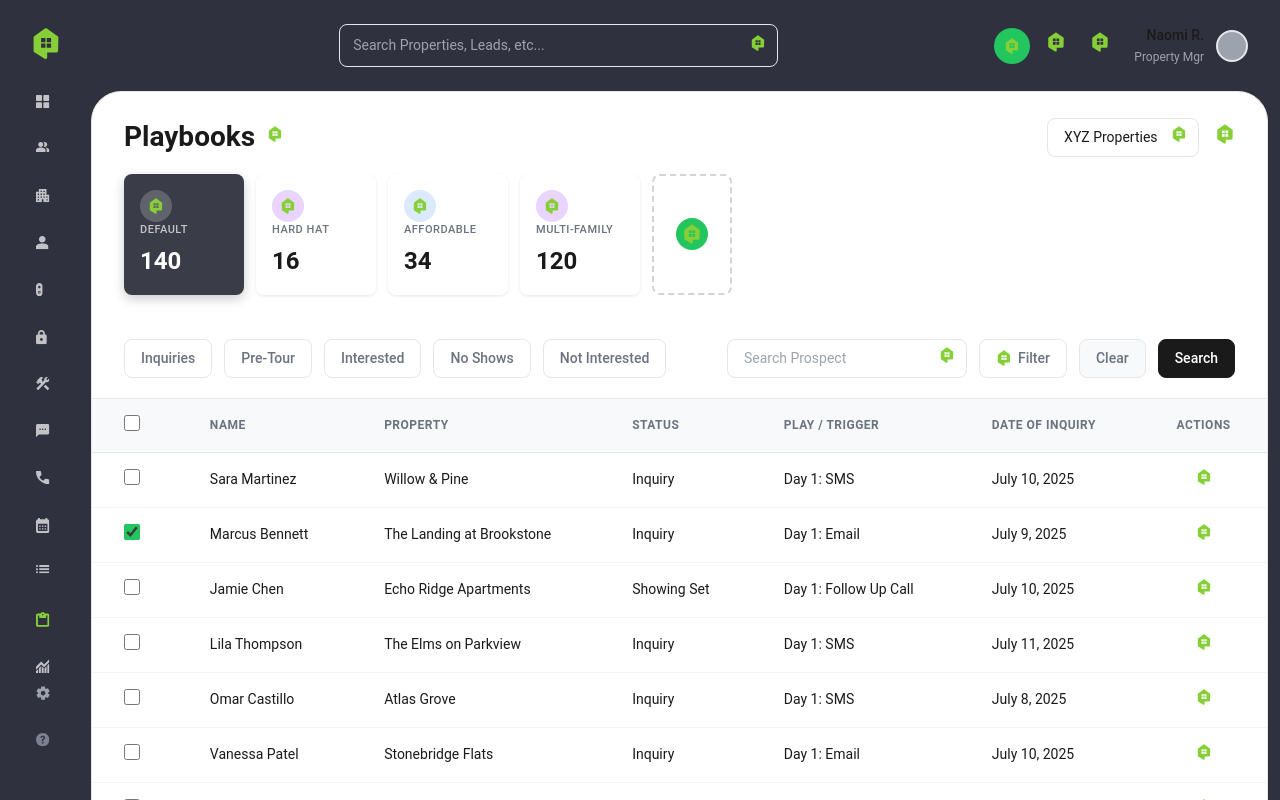
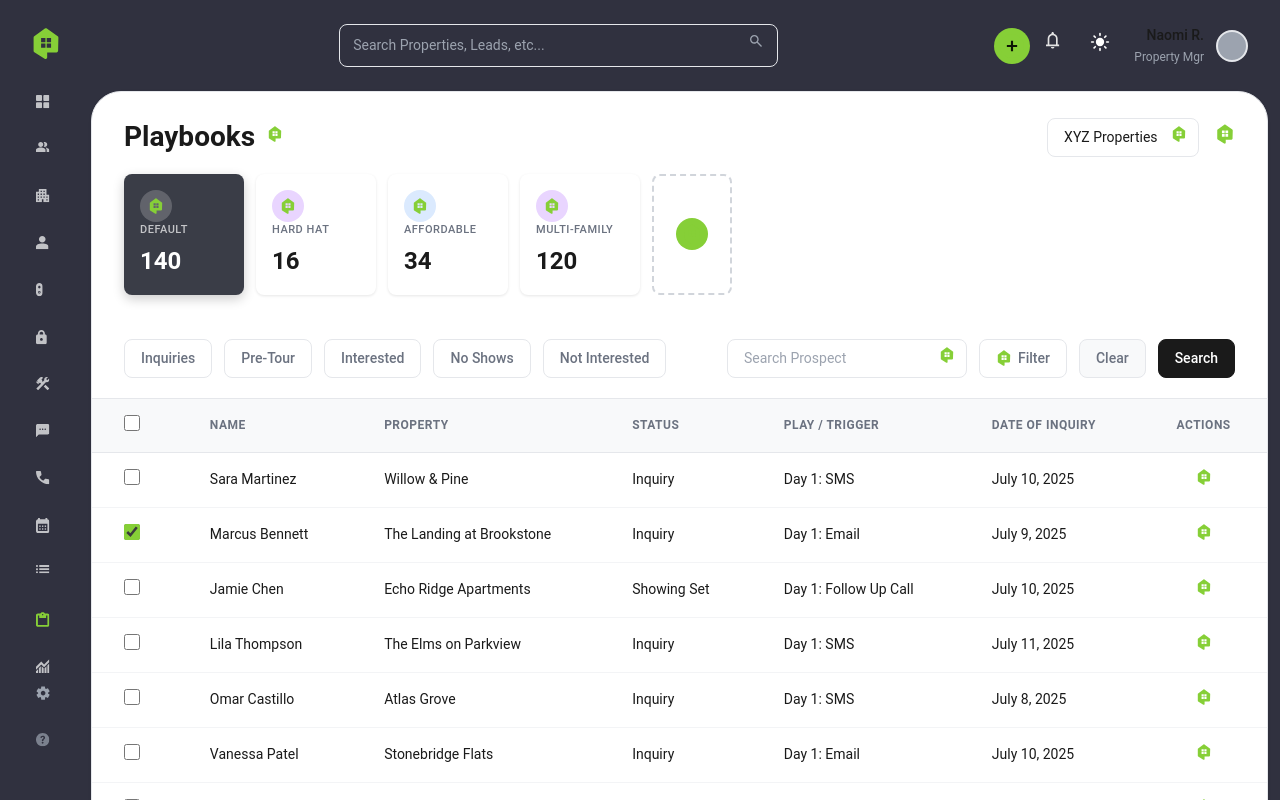
Before and after one commit to AhirwarTarun27/playbook_vue_app, a Vue app: page / in a window 1280 px wide. Built offline with nearby package versions, Linux system fonts and the light colour scheme.

Commit message:
Added more svgs on dashboard

```diff
--- a/src/assets/dashboard.css
+++ b/src/assets/dashboard.css
@@ -1,5 +1,3 @@
-/* Dashboard page styles (replaces Tailwind utilities) */
-
 /* Light theme (default) */
 :root {
   --bg-primary: #ffffff;
@@ -8,8 +6,8 @@
   --text-primary: #1a1a1a;
   --text-secondary: #6b7280;
   --text-light: #9ca3af;
-  --brand: #22c55e;
-  --brand-hover: #16a34a;
+  --brand: #86cf37;
+  --brand-hover: #86cf37;
   --border: #e5e7eb;
   --border-light: #f3f4f6;
   --surface: #ffffff;
@@ -28,8 +26,8 @@
   --text-primary: #ffffff;
   --text-secondary: #d1d5db;
   --text-light: #6b7280;
-  --brand: #22c55e;
-  --brand-hover: #16a34a;
+  --brand: #86cf37;
+  --brand-hover: #86cf37;
   --border: #374151;
   --border-light: #4b5563;
   --surface: #1f2937;
@@ -165,7 +163,8 @@
 
 .action-add-btn .v-btn {
   background: var(--brand) !important;
-  border-radius: 50% !important;
+  /* border-radius: 50% !important; */
+
   width: 36px !important;
   height: 36px !important;
   box-shadow: none !important;
@@ -184,7 +183,8 @@
 }
 
 .theme-toggle:hover {
-  background: var(--surface-alt);
+  /* background: var(--surface-alt); */
+  color: var(--text-primary);
 }
 
 .avatar-section {
--- /dev/null
+++ b/src/assets/icons/BellIcon.vue
@@ -0,0 +1,5 @@
+<template>
+  <svg xmlns="http://www.w3.org/2000/svg" width="16" height="20" viewBox="0 0 16 20" >
+  <path d="M0 17V15H2V8C2 6.61667 2.41667 5.39167 3.25 4.325C4.08333 3.24167 5.16667 2.53333 6.5 2.2V1.5C6.5 1.08333 6.64167 0.733333 6.925 0.449999C7.225 0.15 7.58333 0 8 0C8.41667 0 8.76667 0.15 9.05 0.449999C9.35 0.733333 9.5 1.08333 9.5 1.5V2.2C10.8333 2.53333 11.9167 3.24167 12.75 4.325C13.5833 5.39167 14 6.61667 14 8V15H16V17H0ZM8 20C7.45 20 6.975 19.8083 6.575 19.425C6.19167 19.025 6 18.55 6 18H10C10 18.55 9.8 19.025 9.4 19.425C9.01667 19.8083 8.55 20 8 20ZM4 15H12V8C12 6.9 11.6083 5.95833 10.825 5.175C10.0417 4.39167 9.1 4 8 4C6.9 4 5.95833 4.39167 5.175 5.175C4.39167 5.95833 4 6.9 4 8V15Z" fill="#E3E3E3"/>
+</svg>
+</template>
--- /dev/null
+++ b/src/assets/icons/MoonIcon.vue
@@ -0,0 +1,5 @@
+<template>
+  <svg xmlns="http://www.w3.org/2000/svg" width="24" height="24" viewBox="0 0 24 24" >
+    <path d="M12 3a6.364 6.364 0 0 0 9 9 9 9 0 1 1-9-9Z" fill="currentColor"/>
+  </svg>
+</template>
--- /dev/null
+++ b/src/assets/icons/PlusIcon.vue
@@ -0,0 +1,6 @@
+<template>
+  <svg xmlns="http://www.w3.org/2000/svg" viewBox="0 0 35 35" >
+  <circle cx="17.5" cy="17.5" r="17.5" fill="#86CF37"/>
+  <path d="M25 18.9118H19.0588V25H15.9412V18.9118H10V16.0882H15.9412V10H19.0588V16.0882H25V18.9118Z" fill="black" fill-opacity="0.9"/>
+</svg>
+</template>
--- /dev/null
+++ b/src/assets/icons/SearchIcon.vue
@@ -0,0 +1,5 @@
+<template>
+  <svg xmlns="http://www.w3.org/2000/svg" width="18" height="18" viewBox="0 0 18 18" >
+  <path d="M16.6 18L10.3 11.7C9.8 12.1 9.225 12.4167 8.575 12.65C7.925 12.8833 7.23333 13 6.5 13C4.68333 13 3.14583 12.3708 1.8875 11.1125C0.629167 9.85417 0 8.31667 0 6.5C0 4.68333 0.629167 3.14583 1.8875 1.8875C3.14583 0.629167 4.68333 0 6.5 0C8.31667 0 9.85417 0.629167 11.1125 1.8875C12.3708 3.14583 13 4.68333 13 6.5C13 7.23333 12.8833 7.925 12.65 8.575C12.4167 9.225 12.1 9.8 11.7 10.3L18 16.6L16.6 18ZM6.5 11C7.75 11 8.8125 10.5625 9.6875 9.6875C10.5625 8.8125 11 7.75 11 6.5C11 5.25 10.5625 4.1875 9.6875 3.3125C8.8125 2.4375 7.75 2 6.5 2C5.25 2 4.1875 2.4375 3.3125 3.3125C2.4375 4.1875 2 5.25 2 6.5C2 7.75 2.4375 8.8125 3.3125 9.6875C4.1875 10.5625 5.25 11 6.5 11Z" />
+</svg>
+</template>
--- /dev/null
+++ b/src/assets/icons/SunIcon.vue
@@ -0,0 +1,13 @@
+<template>
+  <svg xmlns="http://www.w3.org/2000/svg" width="24" height="24" viewBox="0 0 24 24" >
+    <circle cx="12" cy="12" r="4" stroke="currentColor" stroke-width="2" fill="currentColor"/>
+    <path d="m12 2v2" stroke="currentColor" stroke-width="2" stroke-linecap="round"/>
+    <path d="m12 20v2" stroke="currentColor" stroke-width="2" stroke-linecap="round"/>
+    <path d="m4.93 4.93l1.41 1.41" stroke="currentColor" stroke-width="2" stroke-linecap="round"/>
+    <path d="m17.66 17.66l1.41 1.41" stroke="currentColor" stroke-width="2" stroke-linecap="round"/>
+    <path d="m2 12h2" stroke="currentColor" stroke-width="2" stroke-linecap="round"/>
+    <path d="m20 12h2" stroke="currentColor" stroke-width="2" stroke-linecap="round"/>
+    <path d="m6.34 17.66-1.41 1.41" stroke="currentColor" stroke-width="2" stroke-linecap="round"/>
+    <path d="m19.07 4.93-1.41 1.41" stroke="currentColor" stroke-width="2" stroke-linecap="round"/>
+  </svg>
+</template>
--- a/src/views/Dashboard.vue
+++ b/src/views/Dashboard.vue
@@ -190,7 +190,7 @@ const clearFilters = () => {
               class="search-input"
             />
             <div class="search-icon">
-              <SvgIcon size="sm" />
+              <SvgIcon name="search" size="sm" />
             </div>
           </div>
         </div>
@@ -198,18 +198,18 @@ const clearFilters = () => {
           <!-- Add Button -->
           <div class="action-add-btn">
             <v-btn icon>
-              <SvgIcon color="white" size="sm" />
+              <SvgIcon name="plus" color="white" size="lg" />
             </v-btn>
           </div>
 
           <!-- Notifications -->
           <div class="cursor-pointer">
-            <SvgIcon />
+            <SvgIcon name="bell"/>
           </div>
 
           <!-- Theme Toggle -->
           <div class="theme-toggle" @click="toggleTheme">
-            <SvgIcon />
+           <SvgIcon :name="isDarkTheme ? 'moon' : 'sun'" :color="isDarkTheme ? 'black' : 'white'" />
           </div>
 
           <!-- User Avatar Section -->
```
Also changed, not shown: src/components/SvgIcon.vue (+10 -10 lines).
